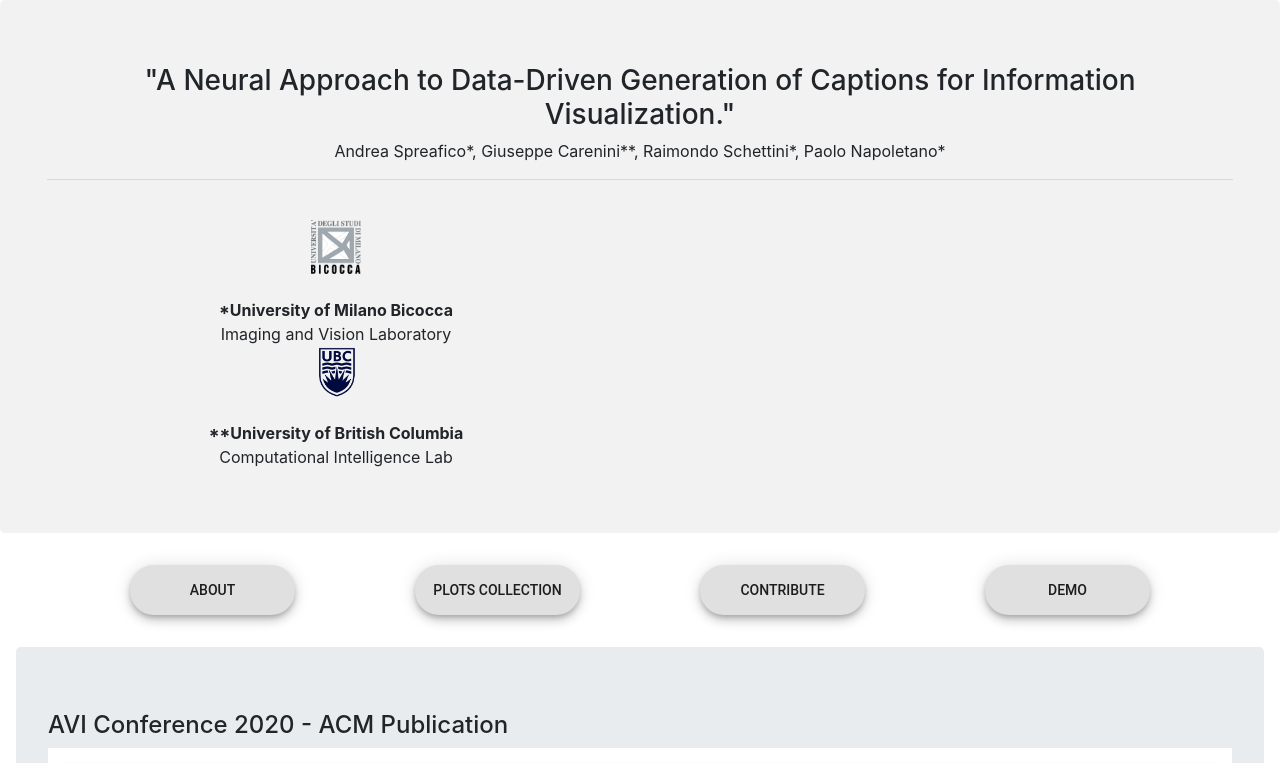
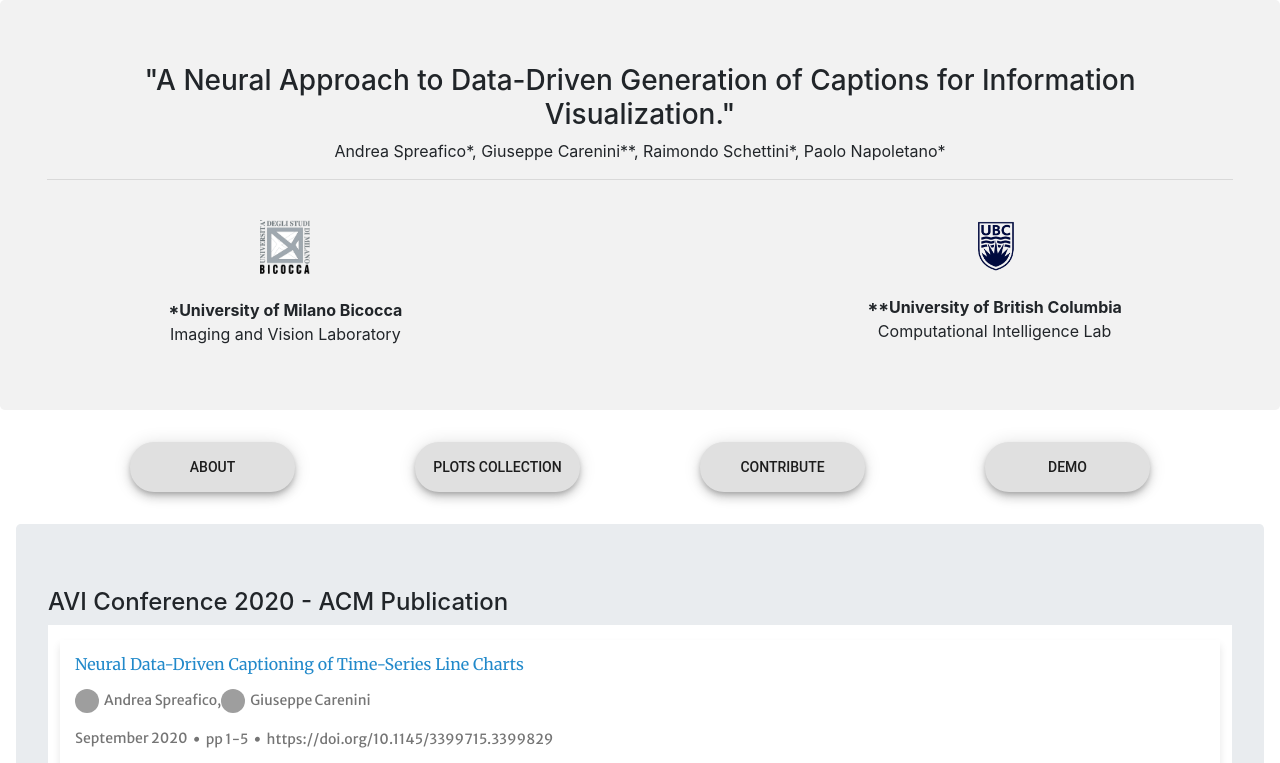
Before and after one commit to Sprea22/NeuralCaptiongSystem_WebAppUI, a React (Create React App) app in the folder client/: page / in a window 1280 px wide. Shown: the top 763 px of the page. Built offline with nearby package versions, Linux system fonts and the light colour scheme; grey boxes are pictures that could not be loaded; the HTML template or start-up script is replaced by a standard one.

Commit message:
Fix issue with top navabar

```diff
--- a/client/src/pageComponents/Navbar.js
+++ b/client/src/pageComponents/Navbar.js
@@ -41,14 +41,14 @@ class NavbarApp extends Component {
           <hr/><br/>
 
             <Row class="align-items-center">
-            <div class="col-4 col-md-6" align="center">
+            <div class="col-6 col-md-5" align="center">
               <img src={unimib} alt={"No pic available"}  width="50" /><br/><br/>
                 <b> *University of Milano Bicocca </b><br/>
                 Imaging and Vision Laboratory
               </div>
-              <div class="col-4 col-md-0" align="center">
+              <div class="col-0 col-md-2" align="center">
               </div>
-              <div class="col-4 col-md-6" align="center">
+              <div class="col-6 col-md-5" align="center">
                 <img src={ubc} alt={"No pic available"}  width="50" /><br/><br/>
                 <b> **University of British Columbia </b><br/>
                 Computational Intelligence Lab
```
